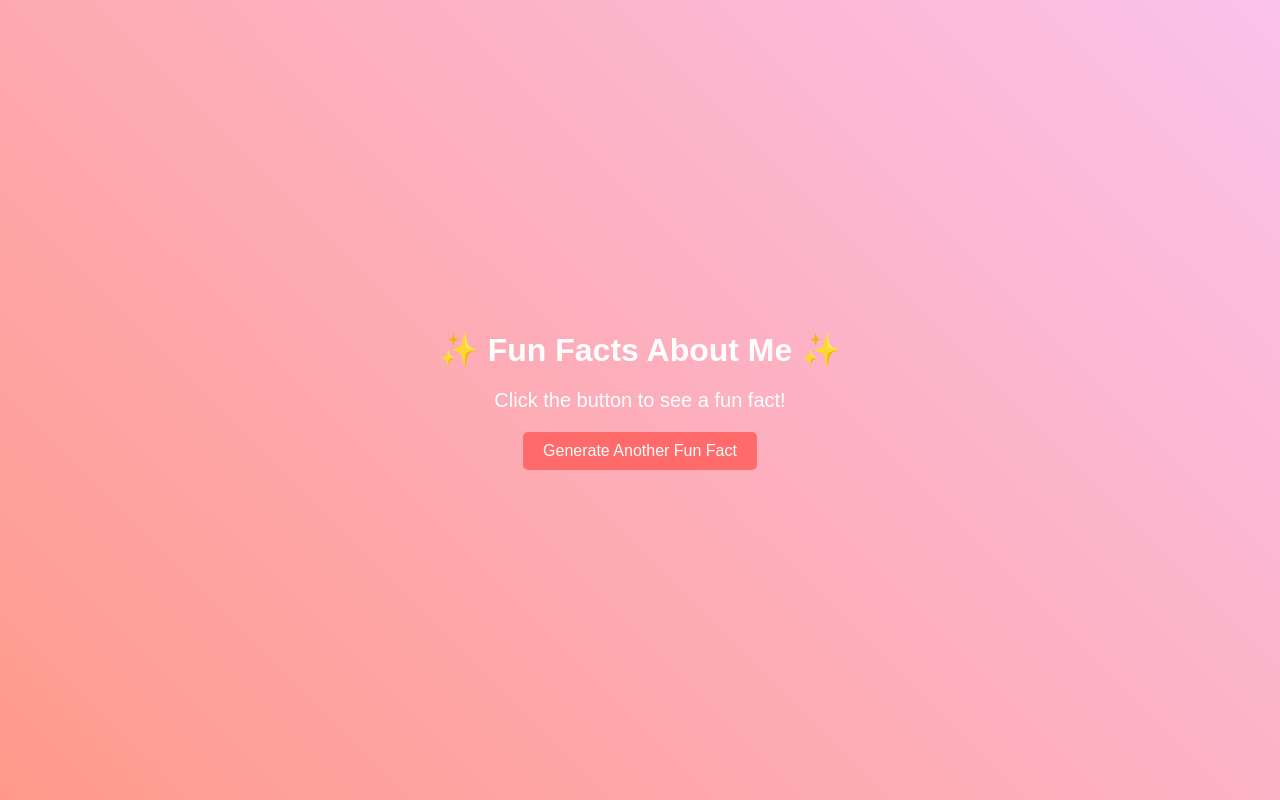
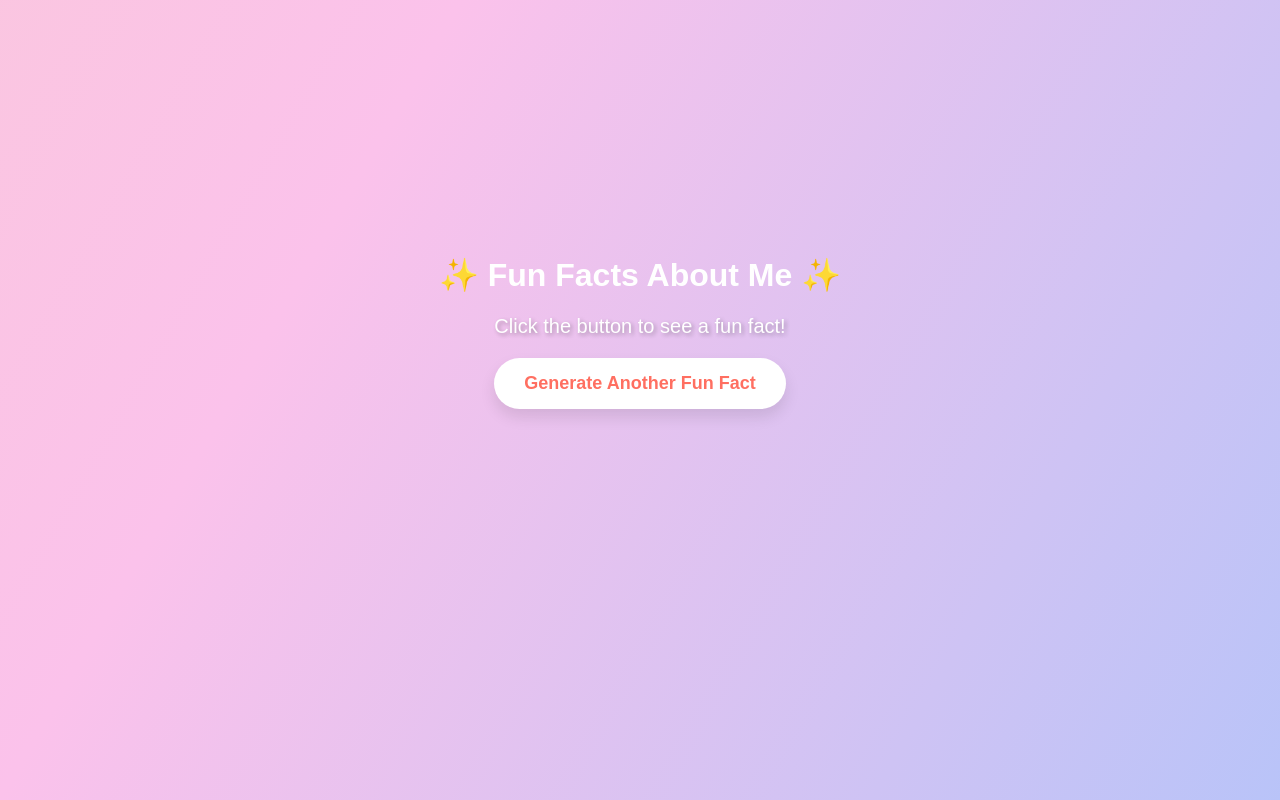
Before and after one commit to FarhaKousar1/fun-facts-on-me, a plain HTML site: page index.html in a window 1280 px wide. Drawn offline with Linux system fonts and the light colour scheme.

Commit message:
Update style.css

```diff
--- a/style.css
+++ b/style.css
@@ -1,65 +1,58 @@
-/* Basic Reset */
-* {
+/* Moving background animation */
+body, html {
     margin: 0;
     padding: 0;
-    box-sizing: border-box;
+    height: 100%;
+    overflow: hidden;
+    font-family: Arial, sans-serif;
 }
 
-/* Background animation */
 .background {
-    background: linear-gradient(45deg, #ff7f7f, #ff9a8b);
-    background-size: 400% 400%;
-    height: 100vh;
-    display: flex;
-    justify-content: center;
-    align-items: center;
-    animation: gradientMove 10s ease infinite;
+    position: absolute;
+    width: 100%;
+    height: 100%;
+    background: linear-gradient(120deg, #ff9a9e, #fad0c4, #fbc2eb, #a1c4fd);
+    background-size: 300% 300%;
+    animation: gradientAnimation 10s ease infinite;
 }
 
-@keyframes gradientMove {
-    0% {
-        background: linear-gradient(45deg, #ff7f7f, #ff9a8b);
-    }
-    25% {
-        background: linear-gradient(45deg, #fbc2eb, #a6c1ee);
-    }
-    50% {
-        background: linear-gradient(45deg, #ff9a8b, #fbc2eb);
-    }
-    75% {
-        background: linear-gradient(45deg, #a6c1ee, #ff7f7f);
-    }
-    100% {
-        background: linear-gradient(45deg, #ff7f7f, #ff9a8b);
-    }
+@keyframes gradientAnimation {
+    0% { background-position: 0% 50%; }
+    50% { background-position: 100% 50%; }
+    100% { background-position: 0% 50%; }
 }
 
 /* Container styling */
 .container {
     text-align: center;
     color: white;
-    font-family: Arial, sans-serif;
+    margin-top: 20%;
 }
 
-/* Button Styling */
+/* Animated button */
 .animated-button {
-    padding: 10px 20px;
-    background-color: #ff6b6b;
+    background-color: #ffffff;
+    color: #ff6f61;
     border: none;
-    color: white;
-    font-size: 16px;
+    padding: 15px 30px;
+    border-radius: 30px;
+    font-size: 18px;
+    font-weight: bold;
     cursor: pointer;
-    border-radius: 5px;
-    transition: transform 0.3s ease-in-out;
+    box-shadow: 0px 8px 15px rgba(0, 0, 0, 0.1);
+    transition: all 0.3s ease;
 }
 
-/* Button Hover Animation */
 .animated-button:hover {
-    transform: scale(1.1);
+    background-color: #ff6f61;
+    color: #ffffff;
+    transform: translateY(-5px);
+    box-shadow: 0px 15px 20px rgba(255, 111, 97, 0.3);
 }
 
-/* Fact Display */
+/* Fun fact text */
 #fact {
     font-size: 20px;
     margin: 20px 0;
+    text-shadow: 2px 2px 4px rgba(0, 0, 0, 0.3);
 }
```
